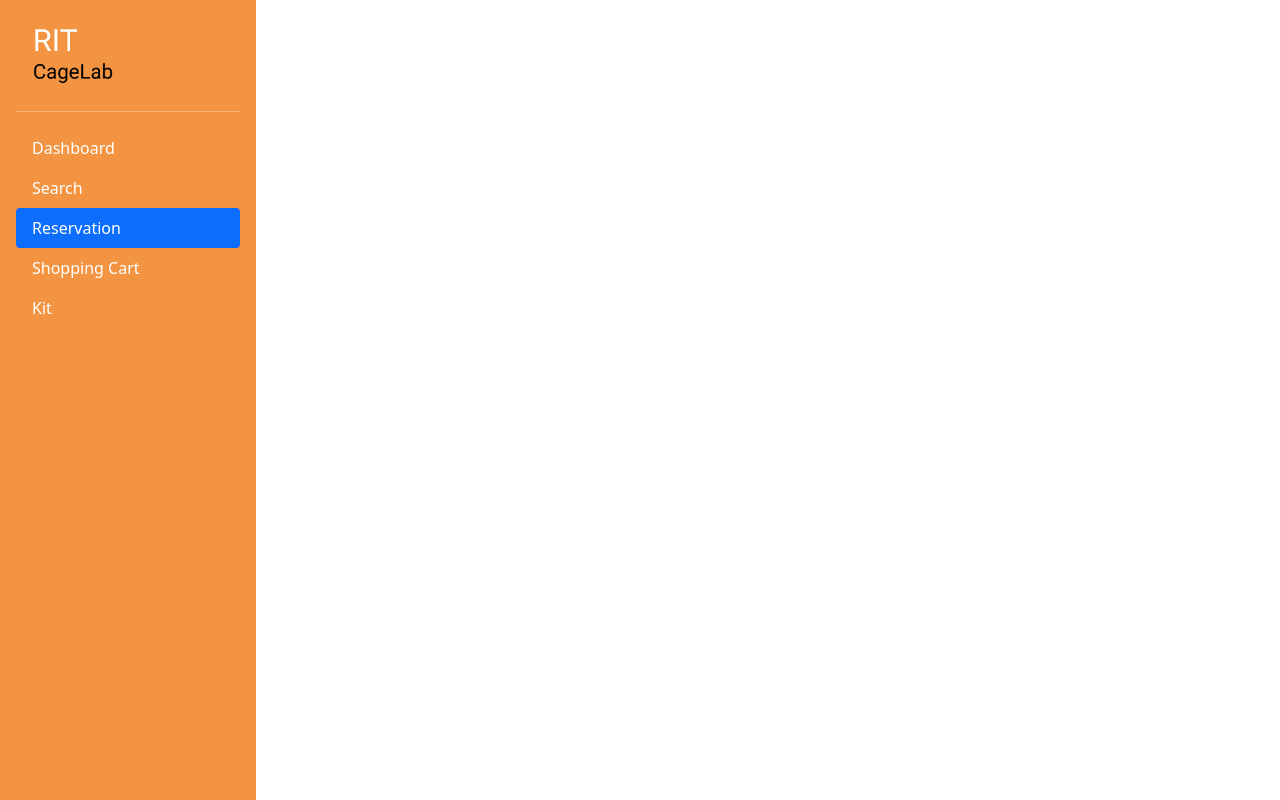
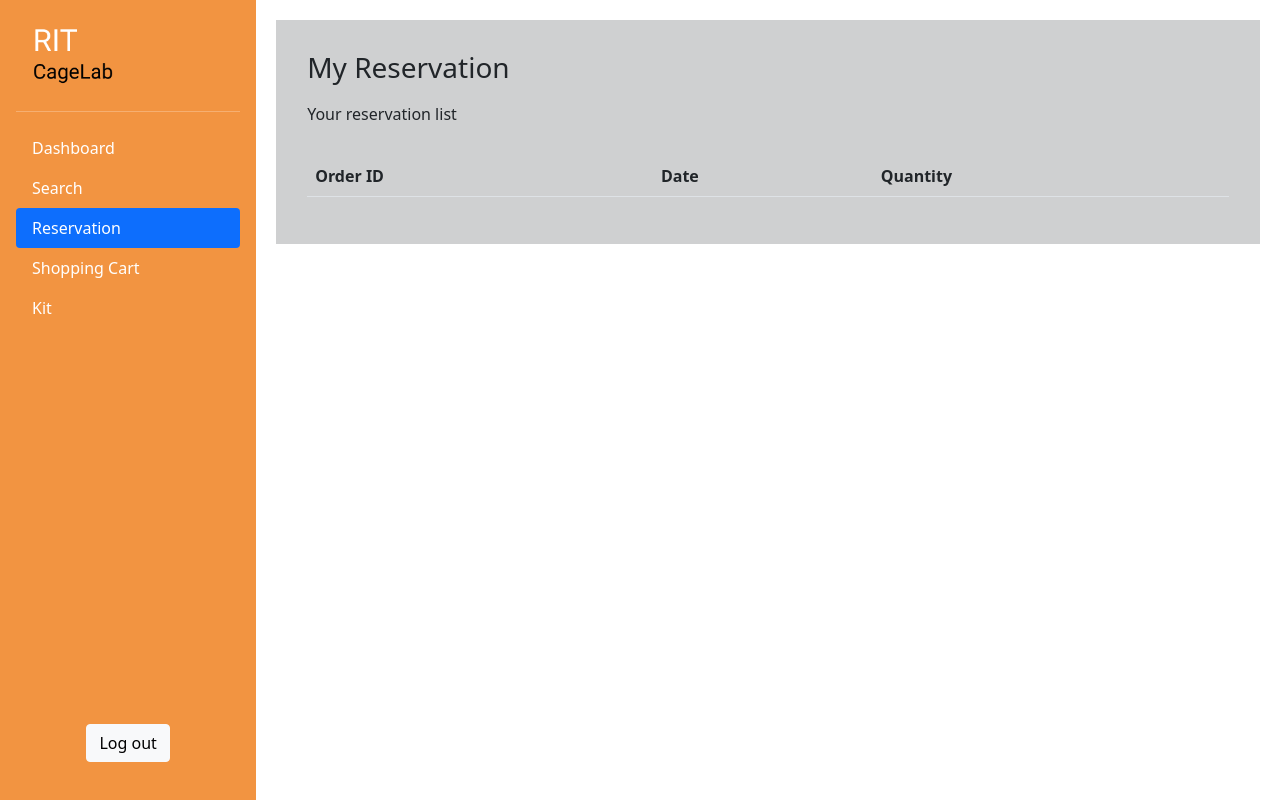
Before and after one commit to dustin1709/cagelab, a React (Create React App) app: page /reservation in a window 1280 px wide. Built offline with nearby package versions, Linux system fonts and the light colour scheme.

Commit message:
add reservation page

```diff
--- a/src/pages/navbar/NavBar.js
+++ b/src/pages/navbar/NavBar.js
@@ -32,6 +32,14 @@ const NavBar = () => {
                         Kit
                     </NavLink>
                 </li>
+
+                <li class="mb-1">
+                    <button style={{position: 'absolute', bottom: '0', marginBottom: '3%', marginLeft: '5.5%'}}
+                    type="button"
+                    className="btn btn-light">
+                        Log out
+                    </button>
+                </li>
             </ul>
         </div>
     )
--- a/src/pages/reservation/Reservation.js
+++ b/src/pages/reservation/Reservation.js
@@ -6,7 +6,24 @@ const Reservation = () => {
     <>
         <NavBar />
         <div className='mainContainerRight'>
+          <div style={{padding: '3%', backgroundColor: '#cfd0d1', margin: '2%'}}>
+            <h3>My Reservation</h3>
+            <div style={{padding: '0.5%', clear: 'both'}}></div>
+            <p>Your reservation list</p>
+            <div style={{padding: '0.75%', clear: 'both'}}></div>
+            <table class="table">
+              <thead>
+                <tr>
+                  <th scope="col">Order ID</th>
+                  <th scope="col">Date</th>
+                  <th scope="col">Quantity</th>
+                </tr>
+              </thead>
+              <tbody>
 
+              </tbody>
+            </table>
+          </div>
         </div>
     </>
   );
```
